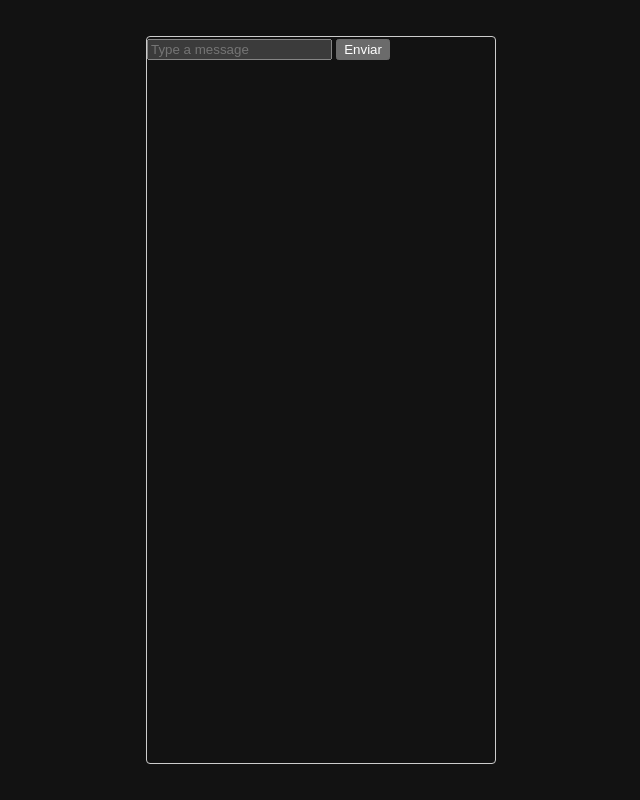
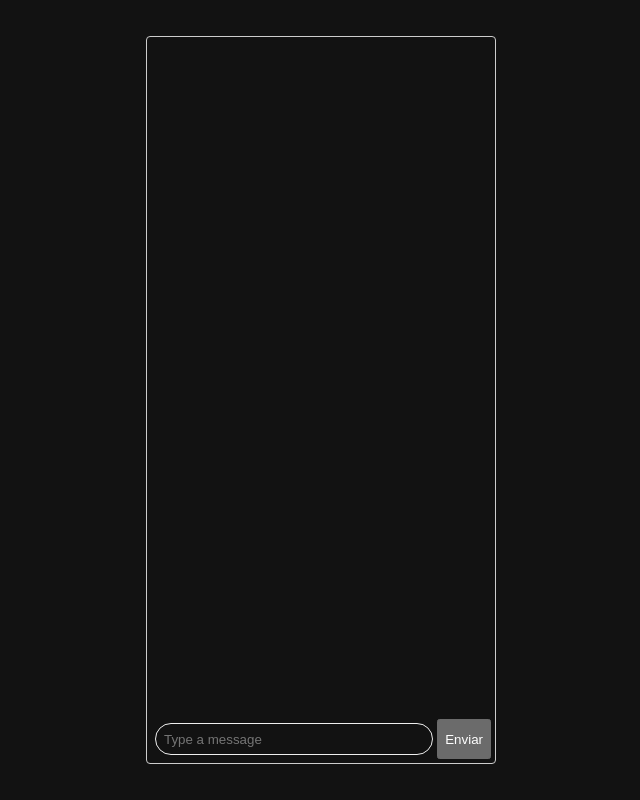
Before and after one commit to GonzalezNacho/chat-simple, a website: page client/index.html in a window 1280 px wide. Shown: the whole page, without its empty margins (319-959 px from the left). Drawn offline with Linux system fonts and the light colour scheme; files that its build step writes are made by us from their sources.

Commit message:
funcionando la conexion de socket io

```diff
--- a/client/css/style.css
+++ b/client/css/style.css
@@ -24,3 +24,21 @@ body {
     height: 100%;
     position: relative;
 }
+
+#form {
+    bottom: 0;
+    display: flex;
+    height: 48px;
+    left: 0;
+    padding: 4px;
+    position: absolute;
+    right: 0;
+}
+
+#input {
+    border-radius: 9999px;
+    border: 1px solid #eee;
+    flex: 1;
+    margin: 4px;
+    padding: 0 8px;
+}
--- a/client/index.html
+++ b/client/index.html
@@ -5,6 +5,7 @@
     <meta name="viewport" content="width=device-width, initial-scale=1.0">
     <link href='./style.css' rel='stylesheet'>
     <title>Chat</title>
+
 </head>
 <body>
     <section id="chat">
@@ -14,4 +15,9 @@
         </form>
     </section>
 </body>
+<script type="module">
+    import { io } from 'https://cdn.socket.io/4.5.4/socket.io.esm.min.js'
+
+    const socket = io()
+</script>
 </html>
--- a/package.json
+++ b/package.json
@@ -20,6 +20,7 @@
   "homepage": "https://github.com/GonzalezNacho/chat-simple#readme",
   "dependencies": {
     "express": "^4.18.2",
-    "morgan": "^1.10.0"
+    "morgan": "^1.10.0",
+    "socket.io": "^4.7.2"
   }
 }
```
Also changed, not shown: server/index.js (+14 -1 lines), 1 other file.
